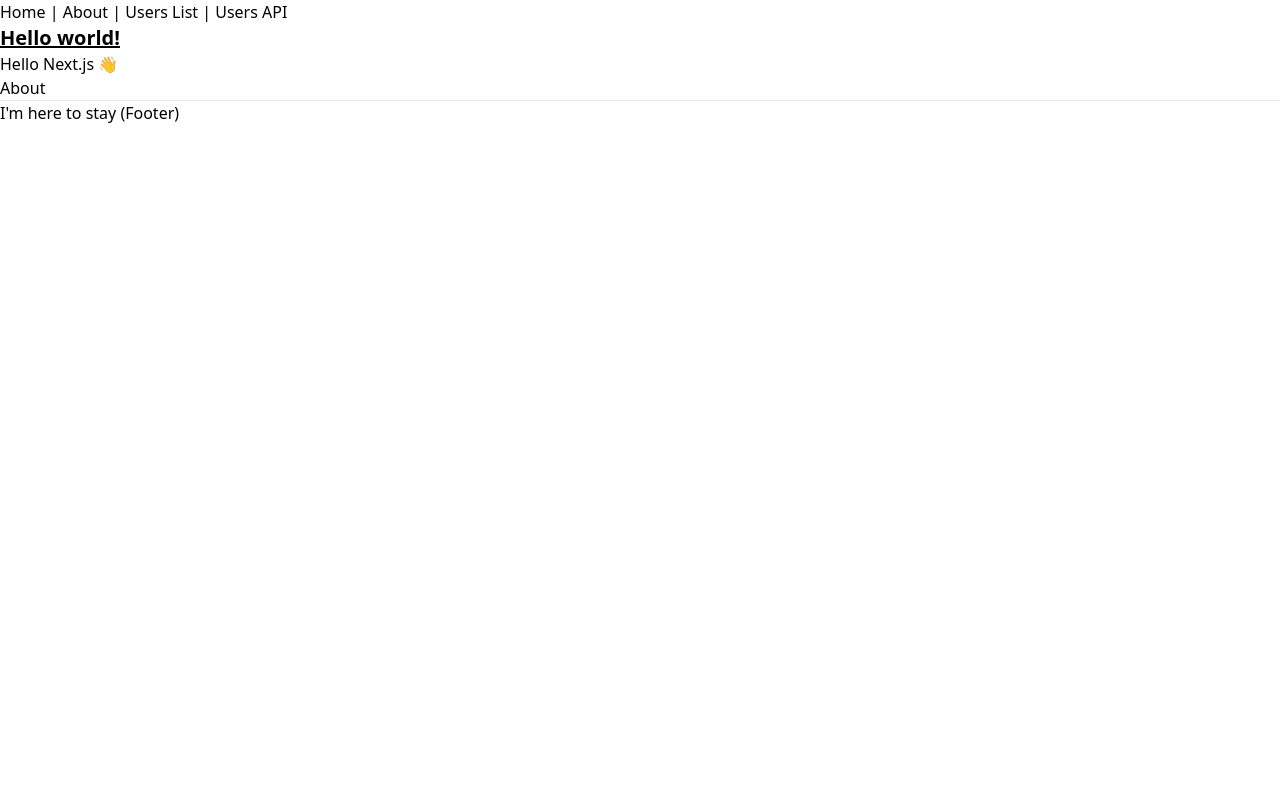
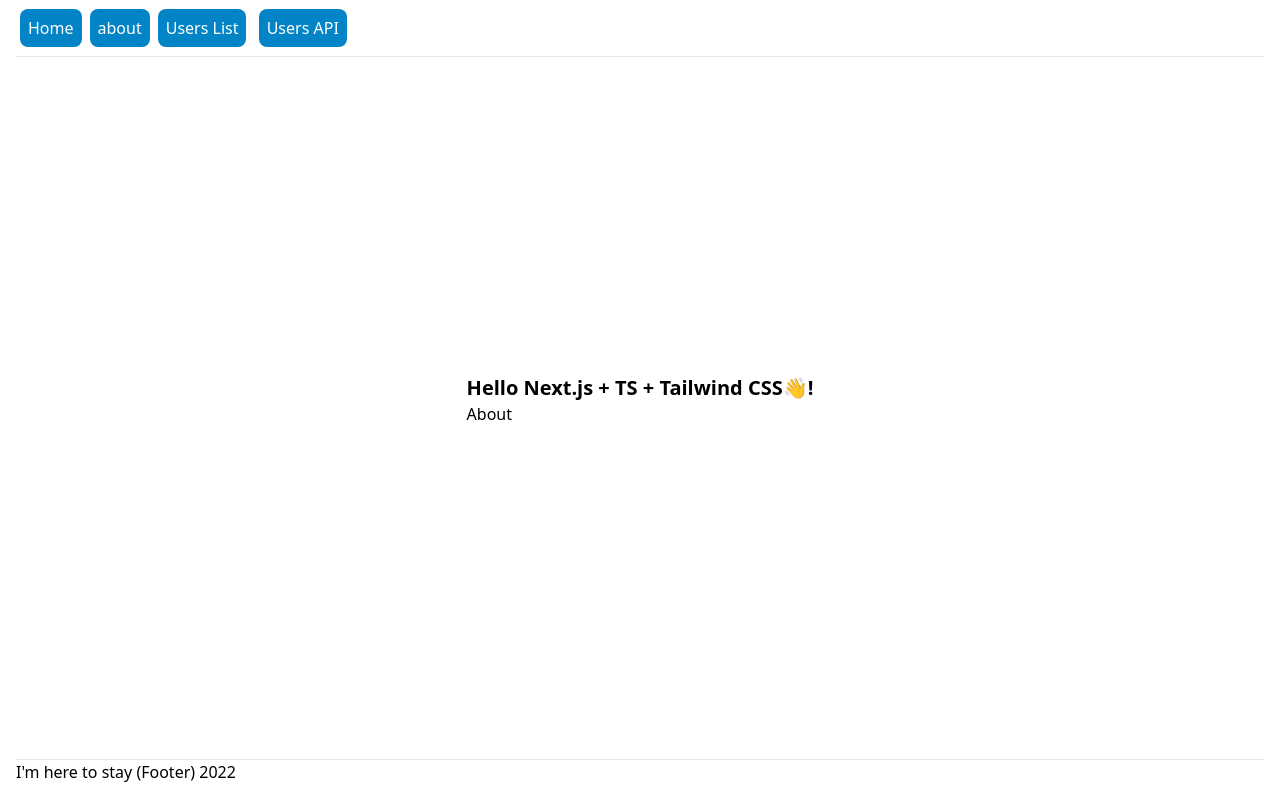
Before and after one commit to WaterlessPiano2/Solana-Next-TS-Tailwind-Template, a Next.js app: page / in a window 1280 px wide. Built offline with nearby package versions, Linux system fonts and the light colour scheme.

Commit message:
added some styling

```diff
--- a/components/Layout.tsx
+++ b/components/Layout.tsx
@@ -1,41 +1,55 @@
-import React, { ReactNode } from 'react'
-import Link from 'next/link'
-import Head from 'next/head'
+import React, { ReactNode } from "react";
+import Link from "next/link";
+import Head from "next/head";
 
 type Props = {
-  children?: ReactNode
-  title?: string
-}
+  children?: ReactNode;
+  title?: string;
+};
+// get current year for copyright
+const currentYear = new Date().getFullYear();
 
-const Layout = ({ children, title = 'This is the default title' }: Props) => (
+const Layout = ({ children, title = "This is the default title" }: Props) => (
   <div>
     <Head>
       <title>{title}</title>
       <meta charSet="utf-8" />
       <meta name="viewport" content="initial-scale=1.0, width=device-width" />
     </Head>
+    <div className="grid grid-rows-3 h-screen content-between p-4">
       <header>
-      <nav>
+        <nav className="mb-4">
           <Link href="/">
-          <a>Home</a>
-        </Link>{' '}
-        |{' '}
+            <a className="text-white bg-sky-600 hover:bg-sky-700 p-2 rounded-lg mx-1">
+              Home
+            </a>
+          </Link>
           <Link href="/about">
-          <a>About</a>
-        </Link>{' '}
-        |{' '}
+            <a className="text-white bg-sky-600 hover:bg-sky-700 p-2 rounded-lg mx-1">
+              about
+            </a>
+          </Link>
           <Link href="/users">
-          <a>Users List</a>
-        </Link>{' '}
-        | <a href="/api/users">Users API</a>
+            <a className="text-white bg-sky-600 hover:bg-sky-700 p-2 rounded-lg mx-1">
+              Users List
+            </a>
+          </Link>{" "}
+          <a
+            href="/api/users"
+            className="text-white bg-sky-600 hover:bg-sky-700 p-2 rounded-lg mx-1"
+          >
+            Users API
+          </a>
         </nav>
+        <hr />
       </header>
-    {children}
-    <footer>
+      <div className="place-self-center">{children}</div>
+      <footer className="grid content-end">
         <hr />
-      <span>I'm here to stay (Footer)</span>
+        <span>{`I'm here to stay (Footer)  ${currentYear}`}</span>
       </footer>
     </div>
-)
+  </div>
+);
 
-export default Layout
+export default Layout;
--- a/pages/index.tsx
+++ b/pages/index.tsx
@@ -3,11 +3,10 @@
 
 const IndexPage = () => (
   <Layout title="Home | Next.js + TypeScript Example">
-    <h1 className="text-xl font-bold underline">Hello world!</h1>
-    <h1>Hello Next.js 👋</h1>
+    <h1 className="text-xl font-bold">Hello Next.js + TS + Tailwind CSS👋!</h1>
     <p>
       <Link href="/about">
-        <a>About</a>
+        <a> About</a>
       </Link>
     </p>
   </Layout>
```
Lines whose indentation alone changed are shown as unchanged.
